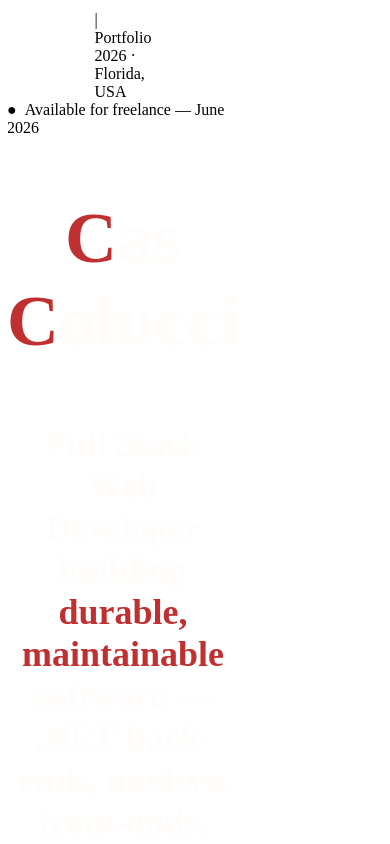
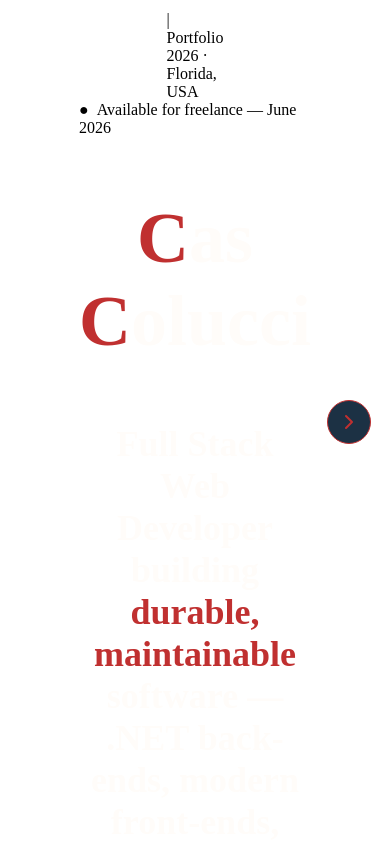
Before and after one commit to CasColucci/cas-colucci-portfolio, a SvelteKit app: page / in a window 390 px wide. Shown: the top 844 px of the page. Built offline with nearby package versions, Linux system fonts and the light colour scheme.

Commit message:
Finally happy with the nav, also adding about

```diff
--- a/src/routes/+page.svelte
+++ b/src/routes/+page.svelte
@@ -67,16 +67,38 @@
   });
 </script>
 
-<nav>
+<div class="navstack">
+  <button class="nav-toggle" onclick={toggleNav} aria-label="Toggle navigation">
+    <svg
+      class="nav-arrow"
+      class:open={navOpen}
+      width="24"
+      height="24"
+      viewBox="0 0 24 24"
+      fill="none"
+      xmlns="http://www.w3.org/2000/svg"
+    >
+      <path
+        d="M9 18L15 12L9 6"
+        stroke="var(--red)"
+        stroke-width="2"
+        stroke-linecap="round"
+        stroke-linejoin="round"
+      />
+    </svg>
+  </button>
+  <nav class:open={navOpen}>
     <div class="navinner">
       <a href="#home" class="active" onclick={closeNav}>Home</a>
       <a href="#skills" onclick={closeNav}>Skills</a>
       <a href="#projects" onclick={closeNav}>Projects</a>
       <a href="#experience" onclick={closeNav}>Experience</a>
       <a href="#education" onclick={closeNav}>Education</a>
+      <a href="#about" onclick={closeNav}>About</a>
       <a href="#contact" onclick={closeNav}>Contact</a>
     </div>
   </nav>
+</div>
 
 <section class="home" id="home">
   <div class="topbar">
@@ -304,6 +326,13 @@
     </p>
   </div>
 </section>
+<section class="about" id="about">
+  <SectionHead
+    number="05 - About"
+    title="A bit about me"
+    meta="The short version"
+  />
+</section>
 <section class="contact" id="contact">
   <SectionHead number="05" title="Contact" />
   <hr />
@@ -420,8 +449,7 @@
     --experienceSectionLeftPanelWidth: 30%;
   }
 
-  /* Navigation that is sticky to right */
-  nav {
+  .navstack {
     position: fixed;
     right: 0;
     top: 0;
@@ -434,6 +462,12 @@
     justify-content: center;
     pointer-events: none;
     mix-blend-mode: difference;
+  }
+
+  /* Navigation that is sticky to right */
+  nav {
+    display: flex;
+    flex-direction: column;
 
     .navinner {
       pointer-events: auto;
@@ -458,14 +492,13 @@
     }
 
     a::before {
-      content: "";
-      width: 6px;
-      height: 6px;
-      border-radius: 50%;
-      background: var(--red);
+      content: ">";
+      height: 17px;
+      color: var(--red);
       opacity: 0;
       transition: opacity 0.2s ease;
       display: inline-block;
+      line-height: 15px;
     }
   }
 
@@ -473,14 +506,87 @@
     color: var(--red);
   }
   nav a.active::before {
-    content: ">";
     opacity: 1;
+  }
+
+  .nav-toggle {
+    display: none;
+    pointer-events: auto;
+    background-color: var(--dark-blue);
+    border: 1px solid var(--red);
+    border-radius: 50%;
+    cursor: pointer;
+    padding: 8px;
+    width: 44px;
+    height: 44px;
+    align-items: center;
+    justify-content: center;
+    position: fixed;
+    right: 5vw;
+    top: 50%;
+    transform: translateY(-50%);
+    z-index: 101;
+  }
+
+  .nav-arrow {
+    transition: transform 0.3s ease;
+    transform: rotate(0deg);
+  }
+
+  .nav-arrow.open {
+    transform: rotate(90deg);
+  }
+
+  @media (max-width: 1000px) {
+    .navstack {
+      mix-blend-mode: normal;
+    }
+
+    .nav-toggle {
+      display: flex;
+    }
+
+    nav {
+      position: fixed;
+      top: 0;
+      right: 0;
+      height: 100vh;
+      background-color: var(--dark-blue);
+      border-left: 3px solid var(--red);
+      padding: 80px 50px 40px 40px;
+      transform: translateX(100%);
+      transition: transform 0.3s ease;
+      align-items: flex-start;
+      gap: 0;
+    }
+
+    nav.open {
+      transform: translateX(0);
+    }
+
+    nav a {
+      width: 100%;
+      border-bottom: 1px solid color-mix(in srgb, var(--red) 30%, transparent);
+      padding: 6px 0;
+      align-self: flex-start;
+      font-size: 23px !important;
+    }
+
+    nav a:first-child {
+      border-top: 1px solid color-mix(in srgb, var(--red) 30%, transparent);
+    }
   }
 
   section {
     position: relative;
     padding: 140px 240px 160px 96px;
     overflow: hidden;
+  }
+
+  @media (max-width: 1000px) {
+    section {
+      padding: 140px 160px 96px;
+    }
   }
 
   section.cream {
@@ -849,69 +955,6 @@
     cursor: pointer;
   }
 
-  .nav-toggle {
-    display: none;
-    background-color: var(--dark-blue);
-    border: 1px solid var(--red);
-    border-radius: 50%;
-    cursor: pointer;
-    padding: 8px;
-    width: 44px;
-    height: 44px;
-    align-items: center;
-    justify-content: center;
-    position: fixed;
-    right: 5vw;
-    top: 50%;
-    transform: translateY(-50%);
-    z-index: 101;
-  }
-
-  .nav-arrow {
-    transition: transform 0.3s ease;
-    transform: rotate(0deg);
-  }
-
-  .nav-arrow.open {
-    transform: rotate(90deg);
-  }
-
-  @media (max-width: 1610px) {
-    .nav-toggle {
-      display: flex;
-    }
-
-    nav {
-      position: fixed;
-      top: 0;
-      right: 0;
-      height: 100vh;
-      background-color: var(--dark-blue);
-      border-left: 3px solid var(--red);
-      padding: 80px 50px 40px 40px;
-      transform: translateX(100%);
-      transition: transform 0.3s ease;
-      align-items: flex-start;
-      gap: 0;
-    }
-
-    nav.open {
-      transform: translateX(0);
-    }
-
-    nav a {
-      width: 100%;
-      border-bottom: 1px solid color-mix(in srgb, var(--red) 30%, transparent);
-      padding: 6px 0;
-      align-self: flex-start;
-      font-size: 23px !important;
-    }
-
-    nav a:first-child {
-      border-top: 1px solid color-mix(in srgb, var(--red) 30%, transparent);
-    }
-  }
-
   @media (max-width: 1300px) {
     .role {
       font-size: 28px;
```
Lines whose indentation alone changed are shown as unchanged.
